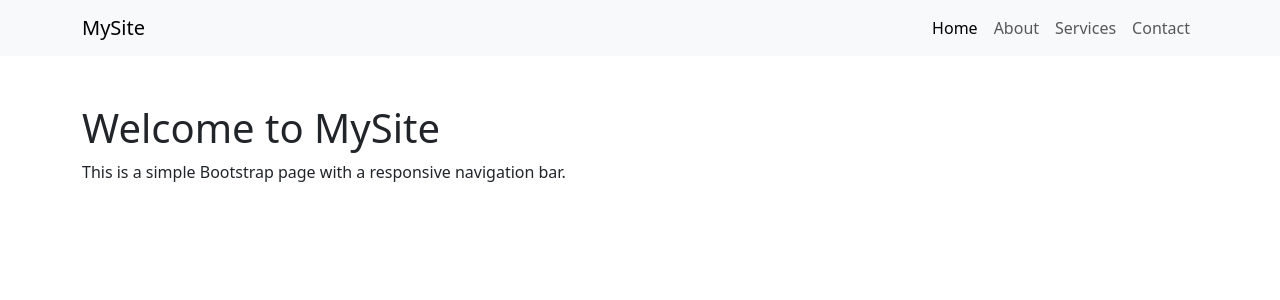
After one commit to Fahadzxc/WebSystem-ITE311, a CodeIgniter 4 app: the page made by app/Views/template.php in a window 1280 px wide. The commit adds this page. Shown: the top 300 px of the page. Run offline with PHP 8.4 and a stand-in for CodeIgniter, Linux system fonts and the light colour scheme; the template is opened without the code that fills it, so the values that code supplies are empty; some libraries are stand-ins or nearby versions.

Commit message:
Initial commit - CodeIgniter setup

```diff
--- a/app/Config/Routes.php
+++ b/app/Config/Routes.php
@@ -6,3 +6,4 @@ use CodeIgniter\Router\RouteCollection;
  * @var RouteCollection $routes
  */
 $routes->get('/', 'Home::index');
+$routes->get('/home', 'Home::index');
--- a/app/Controllers/Home.php
+++ b/app/Controllers/Home.php
@@ -4,8 +4,8 @@ namespace App\Controllers;
 
 class Home extends BaseController
 {
-    public function index(): string
+    public function index()
     {
-        return view('welcome_message');
+        return view('template');  // loads app/Views/home.php
     }
 }
--- /dev/null
+++ b/app/Views/template.php
@@ -0,0 +1,47 @@
+<!DOCTYPE html>
+<html lang="en">
+<head>
+  <meta charset="UTF-8" />
+  <meta name="viewport" content="width=device-width, initial-scale=1.0" />
+  <title>Simple Bootstrap Navbar</title>
+  <!-- Bootstrap 5 CDN -->
+  <link href="https://cdn.jsdelivr.net/npm/bootstrap@5.3.3/dist/css/bootstrap.min.css" rel="stylesheet">
+</head>
+<body>
+
+  <!-- Navigation Bar -->
+  <nav class="navbar navbar-expand-lg navbar-light bg-light">
+    <div class="container">
+      <a class="navbar-brand" href="#">MySite</a>
+      <button class="navbar-toggler" type="button" data-bs-toggle="collapse" data-bs-target="#navbarNav">
+        <span class="navbar-toggler-icon"></span>
+      </button>
+      <div class="collapse navbar-collapse" id="navbarNav">
+        <ul class="navbar-nav ms-auto">
+          <li class="nav-item">
+            <a class="nav-link active" href="#">Home</a>
+          </li>
+          <li class="nav-item">
+            <a class="nav-link" href="#">About</a>
+          </li>
+          <li class="nav-item">
+            <a class="nav-link" href="#">Services</a>
+          </li>
+          <li class="nav-item">
+            <a class="nav-link" href="#">Contact</a>
+          </li>
+        </ul>
+      </div>
+    </div>
+  </nav>
+
+  <!-- Main Content -->
+  <div class="container mt-5">
+    <h1>Welcome to MySite</h1>
+    <p>This is a simple Bootstrap page with a responsive navigation bar.</p>
+  </div>
+
+  <!-- Bootstrap JS Bundle -->
+  <script src="https://cdn.jsdelivr.net/npm/bootstrap@5.3.3/dist/js/bootstrap.bundle.min.js"></script>
+</body>
+</html>
--- a/public/index.php
+++ b/public/index.php
@@ -1,7 +1,10 @@
 <?php
+ini_set('display_errors', 1);
+error_reporting(E_ALL);
 
 use CodeIgniter\Boot;
 use Config\Paths;
+define('CI_ENVIRONMENT', 'development');
 
 /*
  *---------------------------------------------------------------
```
